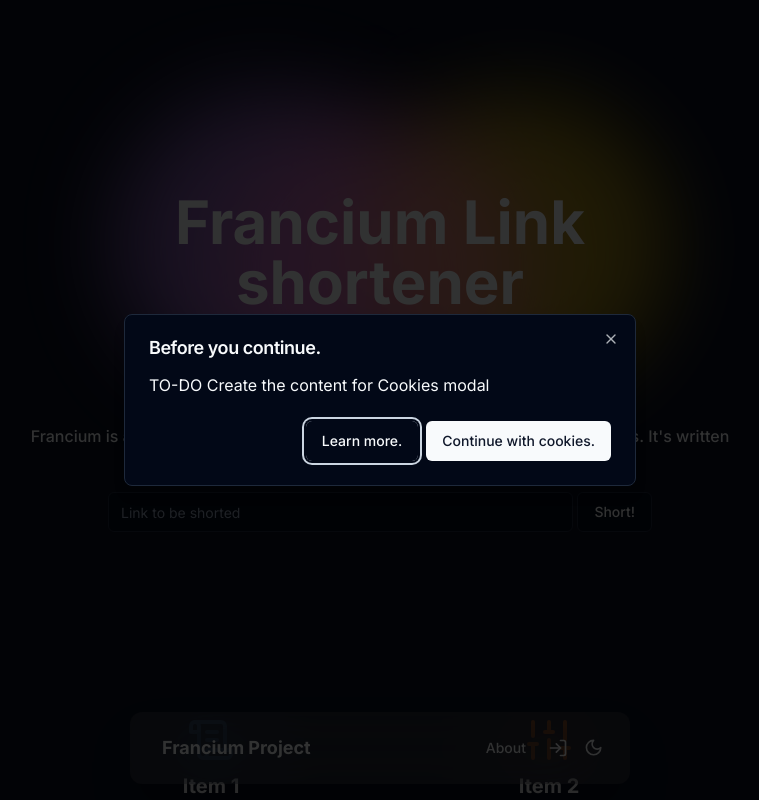
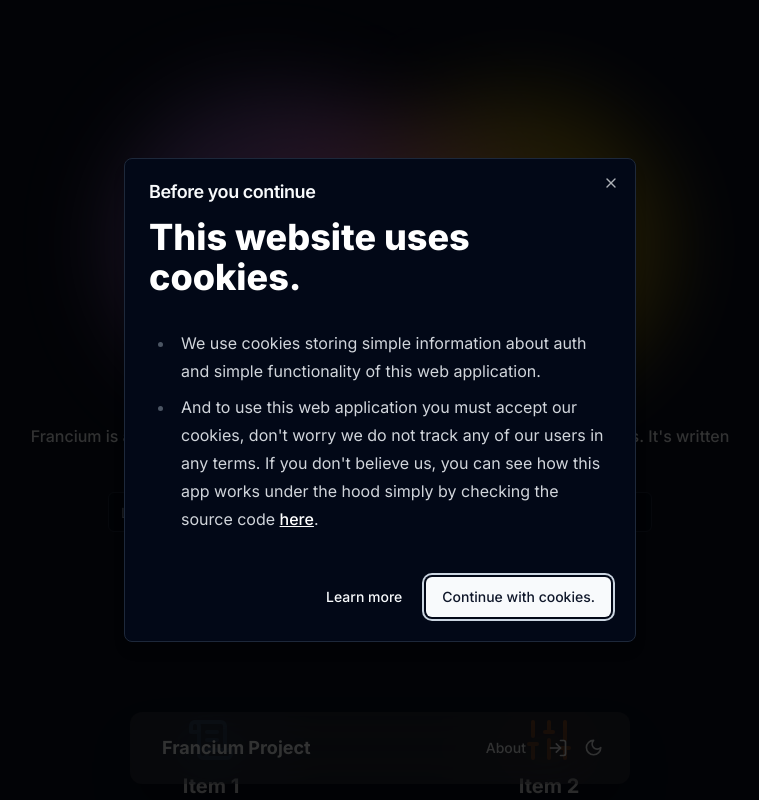
Before and after one commit to y1mz/francium, a Next.js app: page / in a window 1280 px wide. Shown: the top 800 px of the page, without its empty margins (260-1019 px from the left). Built offline with nearby package versions, Linux system fonts and the light colour scheme; no server answers.

Commit message:
Cookie modal now fetches it's content from server.

```diff
--- /dev/null
+++ b/config/modals/cookie.md
@@ -0,0 +1,7 @@
+---
+---
+
+# This website uses cookies.
+
+- We use cookies storing simple information about auth and simple functionality of this web application.
+- And to use this web application you must accept our cookies, don't worry we do not track any of our users in any terms. If you don't believe us, you can see how this app works under the hood simply by checking the source code [here](https://github.com/B4tuhanY1lmaz/francium).
--- /dev/null
+++ b/src/app/api/content/[modal]/route.js
@@ -0,0 +1,10 @@
+import { getModalContent } from "@/lib/getPageMetadata"
+import { NextResponse } from "next/server"
+
+export async function GET(req, props) {
+    const modaal = props.params.modal
+
+    const modalContent = getModalContent(modaal).content
+
+    return Response.json({ modalContent })
+}
--- a/src/components/modals/cookie-modal.jsx
+++ b/src/components/modals/cookie-modal.jsx
@@ -3,15 +3,41 @@
 import { Dialog, DialogContent, DialogTitle,
     DialogFooter, DialogHeader} from "@/components/ui/dialog"
 import { Button } from "@/components/ui/button"
+import Markdown from "markdown-to-jsx"
+import Link from "next/link"
 
 import { useModal } from "./hooks/modal-hook"
+import { useSession } from "next-auth/react"
+import { generateUUID } from "@/lib/generateUUID"
+import { useState, useEffect } from "react"
 
-function CookiesModal() {
-    const { isOpen, onClose, type, data } = useModal()
+const CookiesModal = () => {
+    const { isOpen, onClose, type } = useModal()
     const isModalOpen = isOpen && type === "cookies"
+    const { data: session } = useSession()
+    const [modalData, setModalData] = useState([])
+
+
+    // Fetch the Markdown based content from server and write into modalData state.
+    useEffect(() => {
+        const getModalContent = async () => {
+            const response = await fetch("/api/content/cookie").then(res => res.json())
+            setModalData(response)
+            }
+        getModalContent()
+    }, [])
+
+    function saveUUID() {
+        const cUUID = localStorage.getItem("localUUID")
+        if (!session && !cUUID) {
+            const UUID = generateUUID(15)
+            localStorage.setItem("localUUID", UUID)
+        }
+    }
 
     const handleAcceptCookies = () => {
         localStorage.setItem("cookiesAccepted", "True")
+        saveUUID()
         return onClose()
     }
 
@@ -20,14 +46,27 @@ function CookiesModal() {
             <DialogContent>
                 <DialogHeader>
                     <DialogTitle>
-                        Before you continue.
+                        Before you continue
                     </DialogTitle>
                 </DialogHeader>
                 <div>
-                    <p>TO-DO Create the content for Cookies modal</p>
+                    <article
+                        className="prose dark:prose-invert"
+                    >
+                        <Markdown>
+                            {modalData.modalContent}
+                        </Markdown>
+                    </article>
                 </div>
                 <DialogFooter className="mt-2">
-                    <Button variant="ghost">Learn more.</Button>
+                    <Button variant="ghost" asChild>
+                        <Link
+                        href="/about#cookies"
+                        onClick={() => onClose()}
+                        >
+                            Learn more
+                        </Link>
+                    </Button>
                     <Button onClick={() => handleAcceptCookies()}>Continue with cookies.</Button>
                 </DialogFooter>
             </DialogContent>
--- /dev/null
+++ b/src/lib/generateUUID.js
@@ -0,0 +1,15 @@
+function generateUUID(length) {
+    const characters = 'abcdefghijklmnopqrstuvwxyz0123456789';
+    let randomString = '';
+
+    for (let i = 0; i < length; i++) {
+        if (i != 0 && i % 5 === 0) {
+            randomString += "-"
+        }
+        randomString += characters.charAt(Math.floor(Math.random() * characters.length))
+    }
+
+    return randomString.toUpperCase();
+}
+
+export { generateUUID }
--- a/src/lib/getPageMetadata.js
+++ b/src/lib/getPageMetadata.js
@@ -1,6 +1,15 @@
 import fs from 'fs'
 import path from 'path'
 import matter from 'gray-matter'
+
+function getModalContent(modal) {
+    // Read page files over ".config/modals"
+    const dir = path.resolve('./config', 'modals')
+    const file = `${dir}/${modal}.md`
+    const content = fs.readFileSync(file, 'utf8')
+
+    return matter(content)
+}
 
 function getPageContent(page) {
     // Read page files over ".config/pages/x.md"
@@ -11,4 +20,4 @@ function getPageContent(page) {
     return matter(content)
 }
 
-export { getPageContent }
+export { getPageContent, getModalContent }
```
